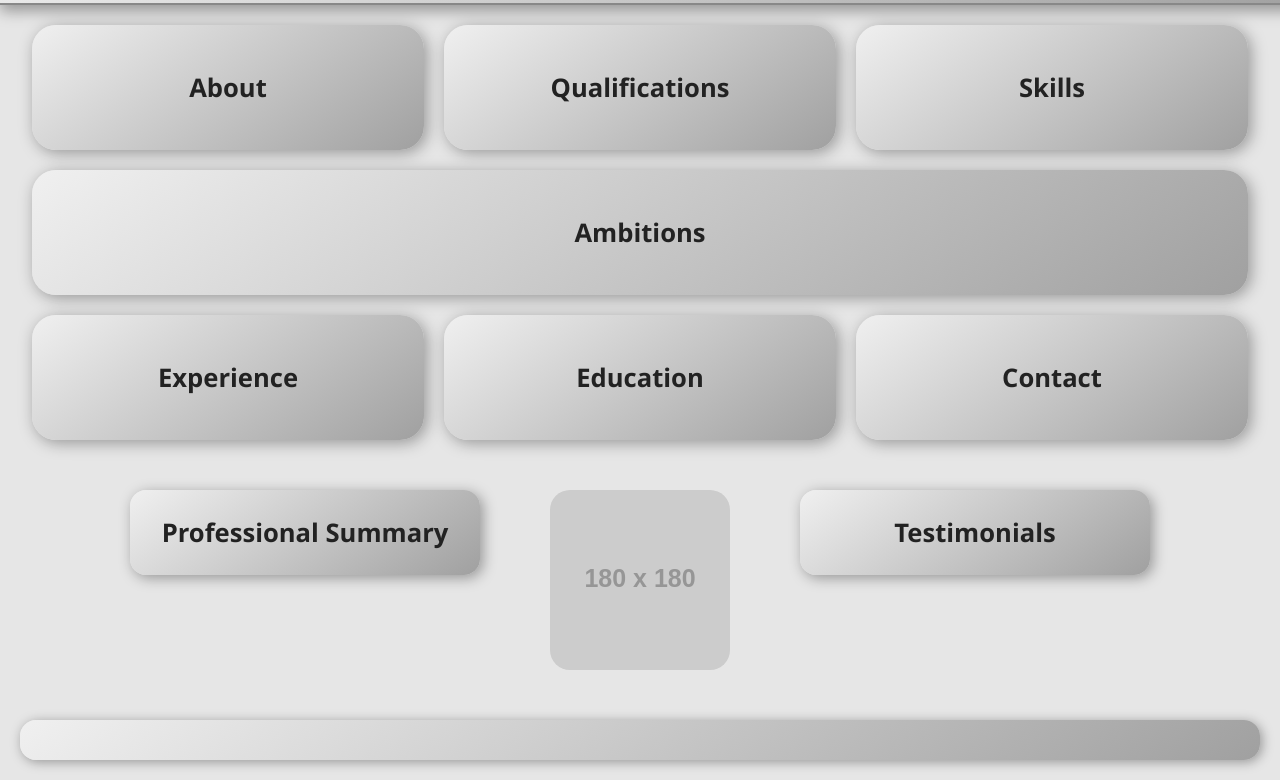
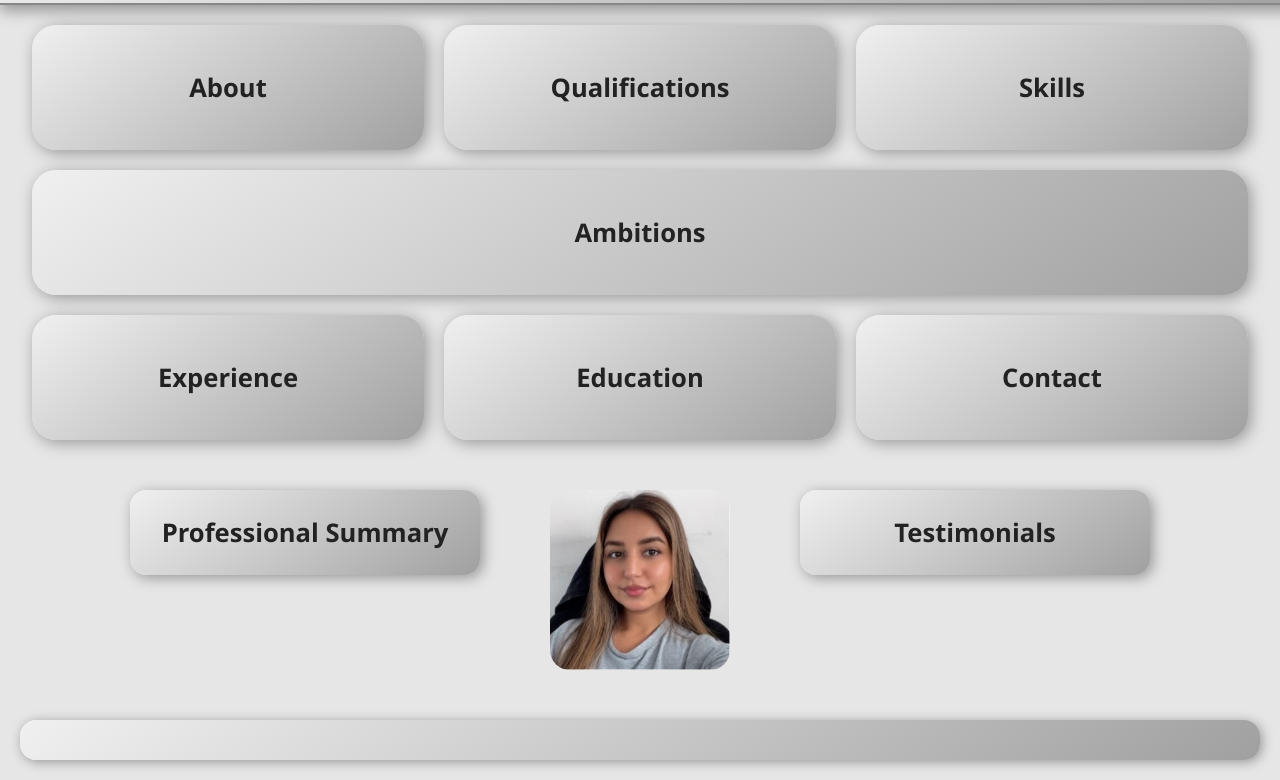
Before and after one commit to Eska3210/Portfolio2, a plain HTML site: page index.html in a window 1280 px wide. Shown: the part 90-870 px from the top of the page. Drawn offline with Linux system fonts and the light colour scheme; placeholder pictures from the web are drawn by us.

Commit message:
Update index.html

```diff
--- a/index.html
+++ b/index.html
@@ -308,7 +308,7 @@ body.dark #bioPanel {
 
     <!-- Profile Image -->
     <div id="profileTile" onclick="toggleExpandable('bioPanel')">
-        <img src="https://via.placeholder.com/180" alt="Hannah Majeed Photo">
+        <img src="hannah pic.jpeg" alt="Hannah Majeed Photo">
         <div id="bioPanel">
             <div class="expandable-content">
 <p>Professional Overview: Hannah Ambrie Majeed is an experienced English teacher with a PGCE and a background in FE and HE. She specialises in GCSE & IGCSE English instruction, SEN and ESL learner support, digital design, curriculum development, and student engagement. Hannah has extensive experience in tutoring, workshop delivery, and supporting diverse student populations. Her professional approach combines educational expertise with strong organisational and administrative skills, ensuring effective learning outcomes and student success.</p>
```
